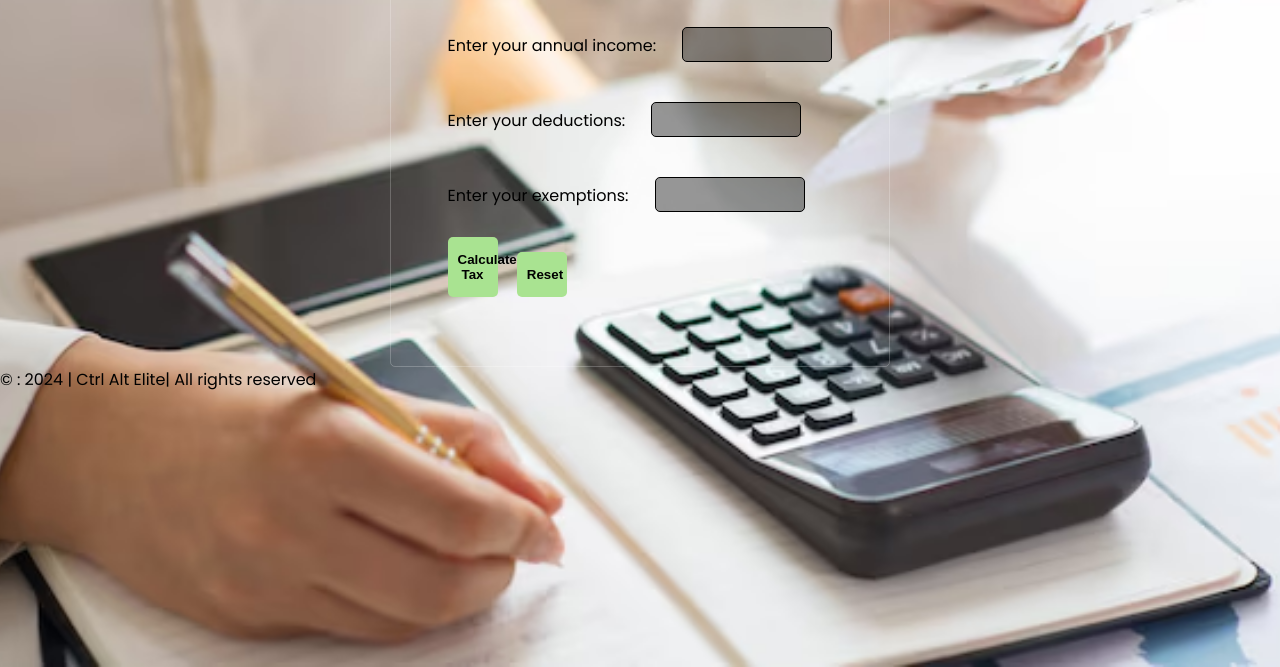
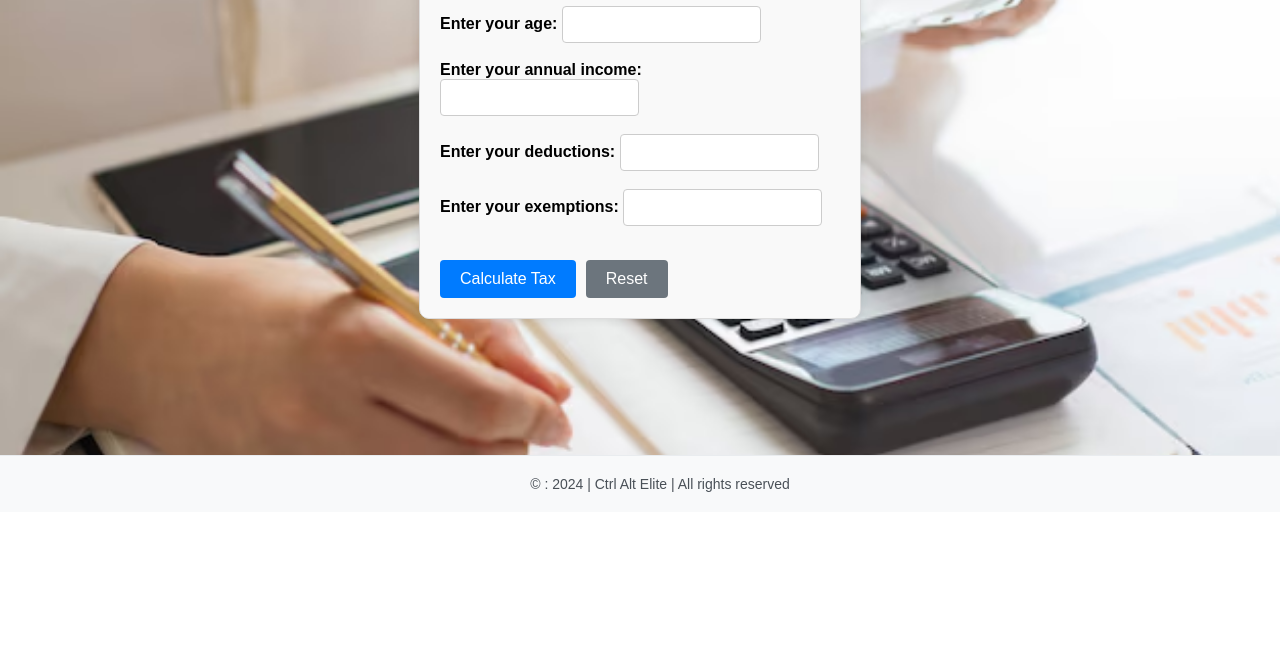
Before and after one commit to leratok-GIT/Tax-Calculator, a plain HTML site: page index.html in a window 1280 px wide. Shown: the part 288-955 px from the top of the page. After the commit the page ends 800 px from the top, so only its background shows below. Drawn offline with Linux system fonts and the light colour scheme; a web font is replaced by a local one.

Commit message:
fixing UI

```diff
--- a/style.css
+++ b/style.css
@@ -1,118 +1,85 @@
 @import url("https://fonts.googleapis.com/css2?family=Poppins:ital,wght@0,100;0,200;0,300;0,400;0,500;0,600;0,700;0,800;0,900;1,100;1,200;1,300;1,400;1,500;1,600;1,700;1,800;1,900&family=Sevillana&display=swap ");
 
-*{
+/* General Styling */
+body {
+    font-family: Arial, sans-serif;
+    margin: 0;
     padding: 0;
-    margin: 0;
     box-sizing: border-box;
-}
-
-body{
-    font-family: "Poppins", sans-serif;
-    background: url("img/calc\ pic.avif");
+    justify-content: center;
+    background: url(img/calc\ pic.avif);
     width: 100%;
     height: 100vh;
+    display: flex;
+    flex-direction: column;
     background-size: cover;
     background-position: center;
 }
 
-select{
-    font-family: "Popins" , sans-serif;
-    padding: 5px 10px;
-    font-size: 20px;
-    border-radius: 5px;
-    margin-left: 5px;
-    background-color: rgba(0, 0, 0, 0.403);
-    color: #fff;
-    cursor: pointer;
-    border: 1px solid #000;
+/* Container Styling */
+.container {
+    max-width: 400px;
+    margin: 40px auto;
+    padding: 20px;
+    background-color: #f9f9f9;
+    border: 1px solid #ddd;
+    border-radius: 10px;
+    box-shadow: 0 0 10px rgba(0,0,0,0.1);
 }
 
-select:hover{
-    background-color: rgba(0, 0, 0, 0.403);
+/* Form Styling */
+form {
+    display: flex;
+    flex-direction: column;
+    gap: 10px;
 }
 
-option{
-    background-color: black;
+label {
+    font-weight: bold;
+}
+
+input {
+    padding: 10px;
+    border: 1px solid #ccc;
+    border-radius: 4px;
+}
+
+.buttons {
+    display: flex;
+    gap: 10px;
 }
 
 button {
-    padding: 15px 10px;
-    border-radius: 5px;
+    padding: 10px 20px;
     border: none;
+    border-radius: 4px;
     cursor: pointer;
-    margin-right: 15px;
-    width: 50px;
-    background-color: rgba(169, 227, 145);
-    color: black;
-    font-weight: 700;
+    font-size: 16px;
 }
 
-.container{
-    display: flex;
-    flex-direction: column;
-    align-items: center;
-    width: 500px;
-    height: 500px;
-    border-radius: 5px;
-    background-color: rgba(0, 0, 0, 0.3) 0px 19px 38px, rgba(0, 0, 0, 0.22) 0px 15px 12px;
-    margin: auto;
-    margin-top: 155px;
-    border: 1px solid rgba(255, 255, 255, 0.220);
+#calculate-button {
+    background-color: #007bff;
+    color: #fff;
 }
 
-.container h1{
-    margin-top: 20px;
-    border-bottom: 1px solid gray;
+.reset {
+    background-color: #6c757d;
+    color: #fff;
 }
 
-.container label{
-    margin-right: 10px;
-    border: none;
-}
-.tax-year {
-    margin-top: 20PX;
+/* Footer Styling */
+footer {
+    background-color: #f8f9fa;
+    padding: 20px;
+    text-align: center;
+    border-top: 1px solid #e9ecef;
+    position: fixed;
+    bottom: 0;
+    width: 100%;
 }
 
-.container input{
-    font-family: "Popins" , sans-serif;
-    padding: 5px 10px;
-    font-size: 20px;
-    border-radius: 5px;
-    margin-top: 15px ;
-    background-color: rgba(0, 0, 0, 0.403);
-    color: white;
-    cursor: pointer;
-    width: 150px;
-    text-indent: 15px;
-    margin-left: 12px;
-    border: 1px solid black;
+footer p {
+    margin: 0;
+    color: #495057;
+    font-size: 14px;
 }
-.container input:focus{
-    outline: none;
-}
-.container i{
-    position: absolute;
-    margin-top: 28px;
-    margin-left: 25px;
-}
-
-.results{
-    margin-top: 50px;
-}
-.results p{
-   color: gray;
-   pointer-events: none;
-}
-.results input{
-    border: none;
-    font-size: 30px;
-    pointer-events: none;
-    color: white;
-    background-color: rgba(0, 0, 0);
-}
-.results input::placeholder{
-    color: rgba(255, 255, 255, 0.422);
-}
-.results input:focus{
-    outline: none;
-}
```
Also changed, not shown: index.html (+1 -4 lines).
